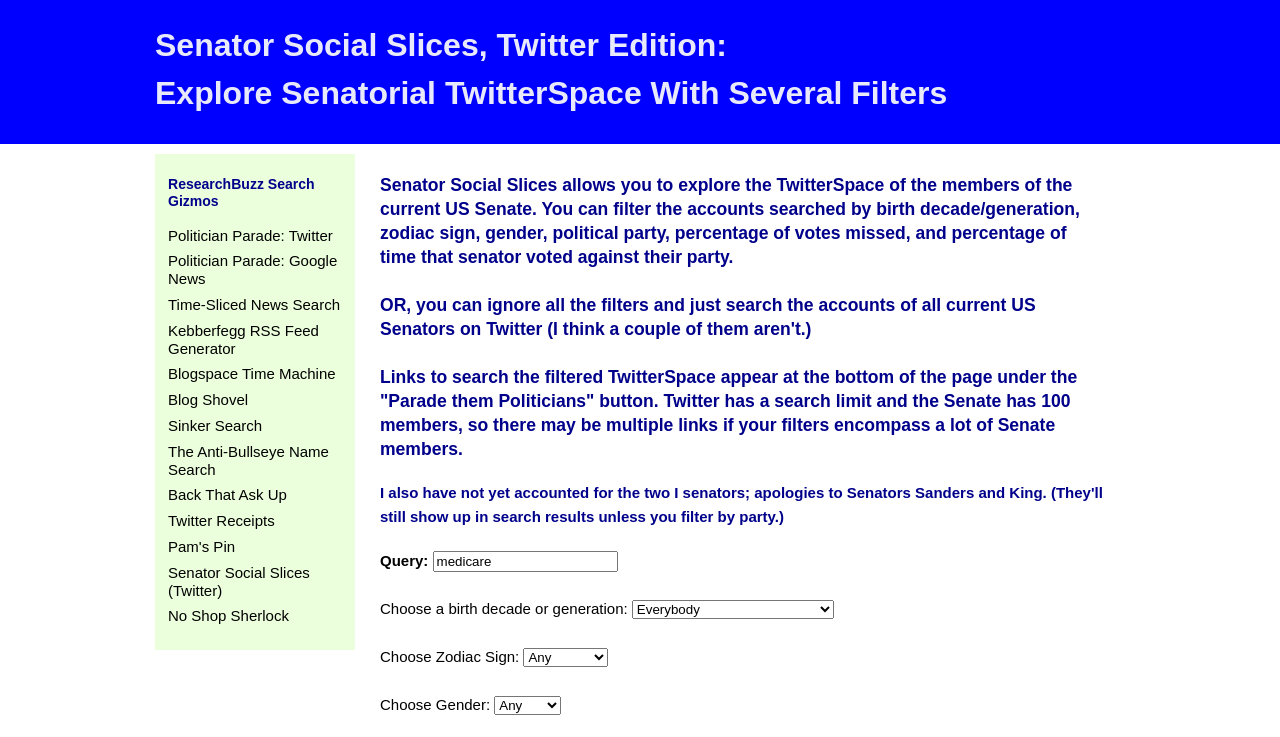
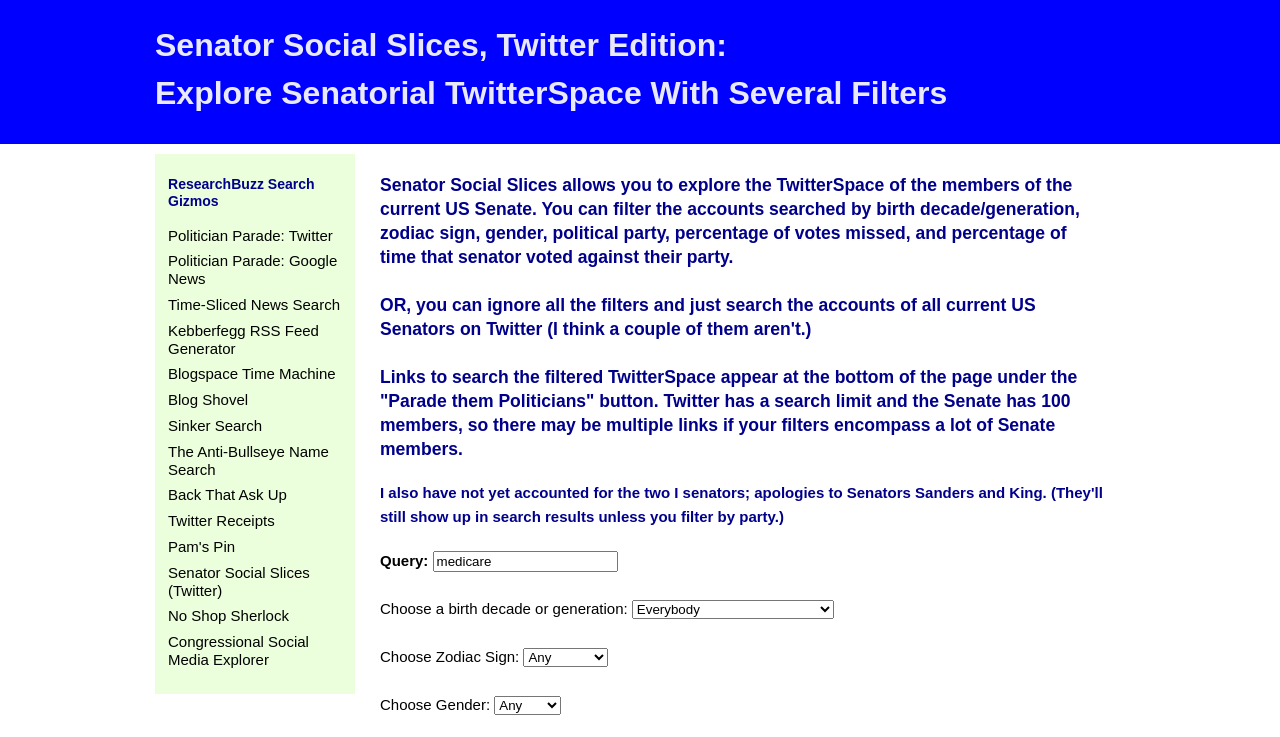
Before and after one commit to ResearchBuzz/Senator-Social-Slices-Twitter, a plain HTML site: page index.html in a window 1280 px wide. Shown: the part 63-800 px from the top of the page. Drawn offline with Linux system fonts and the light colour scheme.

Commit message:
Update index.html

```diff
--- a/index.html
+++ b/index.html
@@ -220,6 +220,7 @@ Links to search the filtered TwitterSpace appear at the bottom of the page under
 								<li><a href="https://researchbuzz.github.io/Pams-Pin/">Pam's Pin</a></li>
 								<li><a href="https://researchbuzz.github.io/Senator-Social-Slices-Twitter/">Senator Social Slices (Twitter)</a></li>
 							<li><a href="https://researchbuzz.github.io/No-Shop-Sherlock/">No Shop Sherlock</a></li>
+								<li><a href="https://researchbuzz.github.io/Congressional-Social-Media-Explorer/">Congressional Social Media Explorer</a></li>
 
 							</ul>
 						</div>
```
